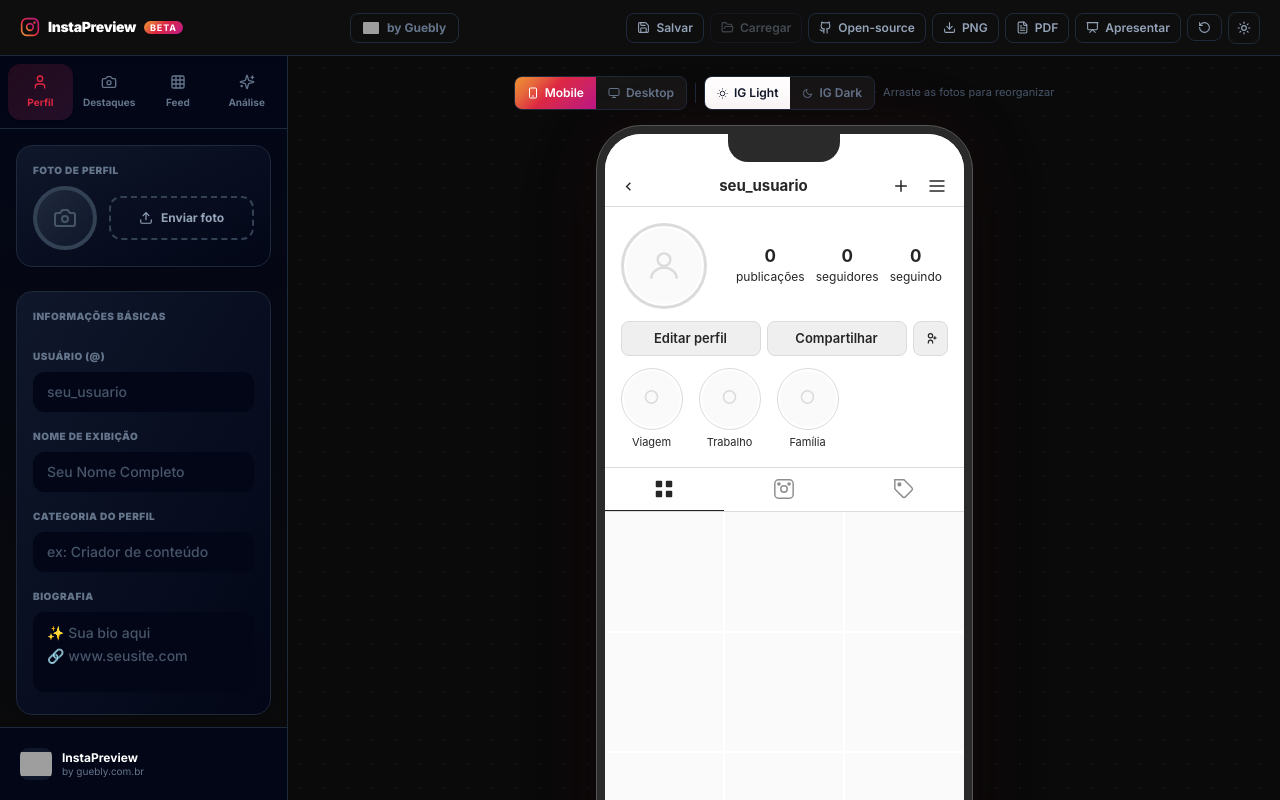
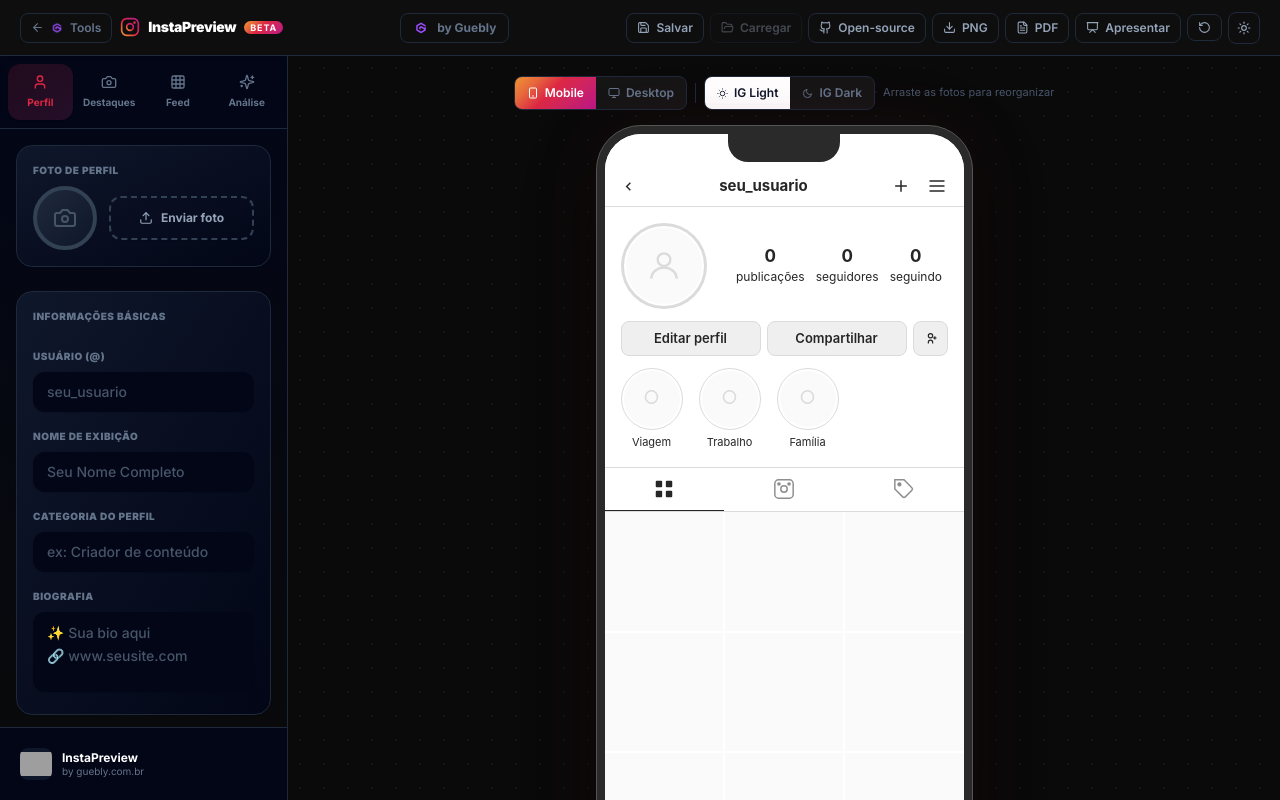
Before and after one commit to Guebly/tools, a React (Vite) app: page /insta-preview in a window 1280 px wide. Built offline with nearby package versions, Linux system fonts and the light colour scheme; grey boxes are pictures that could not be loaded.

Commit message:
InstaPreview: botão voltar para Tools e logos locais

```diff
--- a/src/insta/components/Topbar.tsx
+++ b/src/insta/components/Topbar.tsx
@@ -1,6 +1,7 @@
 
 import React from "react";
-import { Moon, Sun, RotateCcw, Github, Download, Loader2, Save, FolderOpen, Menu, FileText, Presentation } from "lucide-react";
+import { Moon, Sun, RotateCcw, Github, Download, Loader2, Save, FolderOpen, Menu, FileText, Presentation, ArrowLeft } from "lucide-react";
+import { Link } from "react-router-dom";
 import IgIcon from "./IgIcon";
 import type { AppTheme } from "../types";
 
@@ -56,6 +57,21 @@
           <Menu size={16} />
         </button>
 
+        {/* Back to Tools */}
+        <Link
+          to="/"
+          className="hidden sm:flex items-center gap-1.5 px-2.5 py-1.5 rounded-lg text-xs font-semibold
+            border border-slate-200 dark:border-slate-800
+            text-slate-500 dark:text-slate-500
+            hover:bg-slate-100 dark:hover:bg-slate-800 hover:text-slate-700 dark:hover:text-slate-300
+            transition flex-shrink-0"
+          title="Voltar para Guebly Tools"
+        >
+          <ArrowLeft size={13} />
+          <img src="/logo-64.png" alt="Guebly" className="w-3.5 h-3.5 rounded object-contain" />
+          <span className="hidden md:inline">Tools</span>
+        </Link>
+
         {/* Logo */}
         <div className="flex items-center gap-2 flex-shrink-0">
           <IgIcon size={20} />
@@ -77,9 +93,8 @@
           border border-slate-200 dark:border-slate-800
           hover:bg-slate-50 dark:hover:bg-slate-900 transition-all group"
       >
-        <img src="https://www.guebly.com.br/guebly.png" alt="Guebly"
-          className="w-4 h-4 rounded object-contain"
-          onError={(e: any) => (e.target.style.display = "none")} />
+        <img src="/logo-64.png" alt="Guebly"
+          className="w-4 h-4 rounded object-contain" />
         <span className="text-xs font-bold text-slate-400 dark:text-slate-500
           group-hover:text-slate-700 dark:group-hover:text-slate-300 transition-colors">
           by Guebly
--- a/src/pages/InstaPreview.tsx
+++ b/src/pages/InstaPreview.tsx
@@ -394,7 +394,7 @@
             className="relative z-10 flex items-center gap-2 pb-6
               text-[11px] text-slate-400 dark:text-slate-600
               hover:text-slate-600 dark:hover:text-slate-400 transition">
-            <img src="https://www.guebly.com.br/guebly.png" alt=""
+            <img src="/logo-64.png" alt="Guebly"
               className="w-4 h-4 rounded object-contain opacity-60" />
             InstaPreview é open-source · feito pela Guebly
           </a>
```
